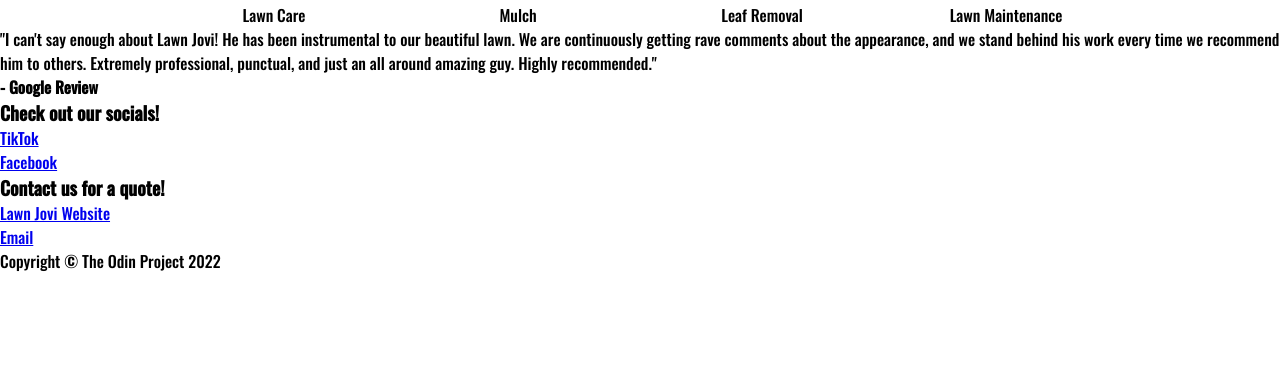
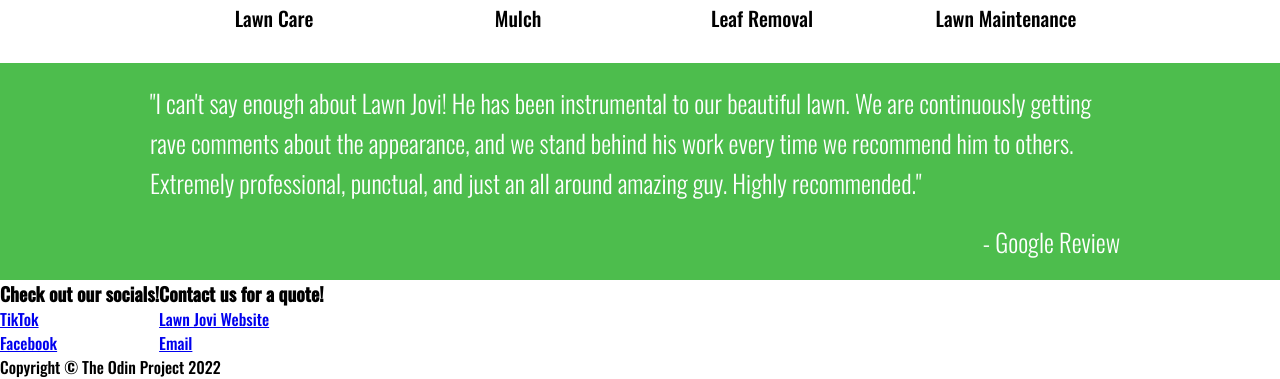
Before and after one commit to hannahscarbrough/lawn-jovi-landing-page, a plain HTML site: page index.html in a window 1280 px wide. Shown: the part 1069-1448 px from the top of the page. Before the commit the page ends 1342 px from the top, so only its background shows below. Drawn offline with nearby package versions, Linux system fonts and the light colour scheme.

Commit message:
more css editing

```diff
--- a/index.html
+++ b/index.html
@@ -20,7 +20,7 @@
                     width="200" alt="lawn jovi logo">
                 </div>
                 <div class="navlinks">
-                    <a href="#">About</a>
+                    <a href="#about">About</a>
                     <a href="#services">Services</a>
                     <a href="#">Contact</a>
                 </div>
@@ -28,7 +28,7 @@
 <!----------Nav Bar---------->
 <!----------First Section---------->
             <div class="intro">
-                <div class="intro-text">
+                <div class="intro-text" id="about">
                     <h1>This is Lawn Jovi</h1>
                     <p>Lawn Jovi offers professional landscaping or lawn care services
                         for residential and commercial properties in the chesterfield county and surrounding areas. Services include Mulch Installation, Leaf Removal, Seeding and Aeration and more.</p>
--- a/styles.css
+++ b/styles.css
@@ -85,8 +85,13 @@ h1 {
     border: 2px solid black;
 }
 
+/* First Section */
+
+/* Second Section */
+
 .content {
     align-items: center;
+    margin-bottom: 30px;
 }
 
 h2 {
@@ -112,4 +117,43 @@ h2 {
 
 .content-info p {
     text-align: center;
+    font-size: 20px;
 }
+
+/* Second Section */
+
+/* Quote Section */
+
+.quote {
+    display: flex;
+    flex-direction: column;
+    background-color: rgb(77, 189, 77);
+    padding: 0 150px;
+}
+
+.quote p {
+    font-size: 25px;
+    font-weight: lighter;
+    line-height: 40px;
+    padding-bottom: 20px;
+    margin-top: 20px;
+    color: white;
+}
+
+.quote b {
+    padding-bottom: 20px;
+    padding-right: 10px;
+    text-align: right;
+    font-size: 25px;
+    font-weight: lighter;
+    color: white;
+}
+
+/* Quote Section */
+
+/* Social and Contact */
+
+.media-info {
+    display: flex;
+    flex-wrap: wrap;
+}
```
